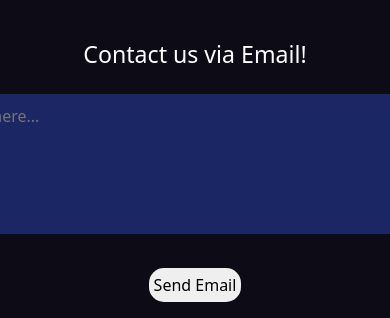
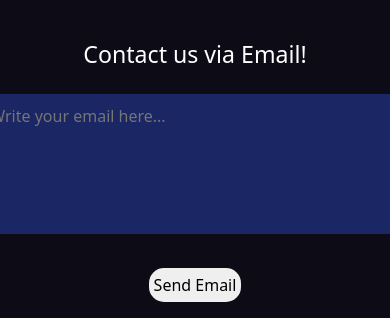
Before and after one commit to OAnsaharju/static_webpage, a PHP site: page /pages/contact.html in a window 390 px wide; the page is wider, and only the part inside the window is pictured. Shown: the part 177-495 px from the top of that part. Run offline with PHP 8.4, Linux system fonts and the light colour scheme.

Commit message:
Update contact.css

```diff
--- a/styles/contact.css
+++ b/styles/contact.css
@@ -226,4 +226,8 @@ body {
     object-fit: scale-down;
     font-size: x-small;
   }
+
+  .contact-text-area {
+    max-width: 60%;
+  }
 }
```
